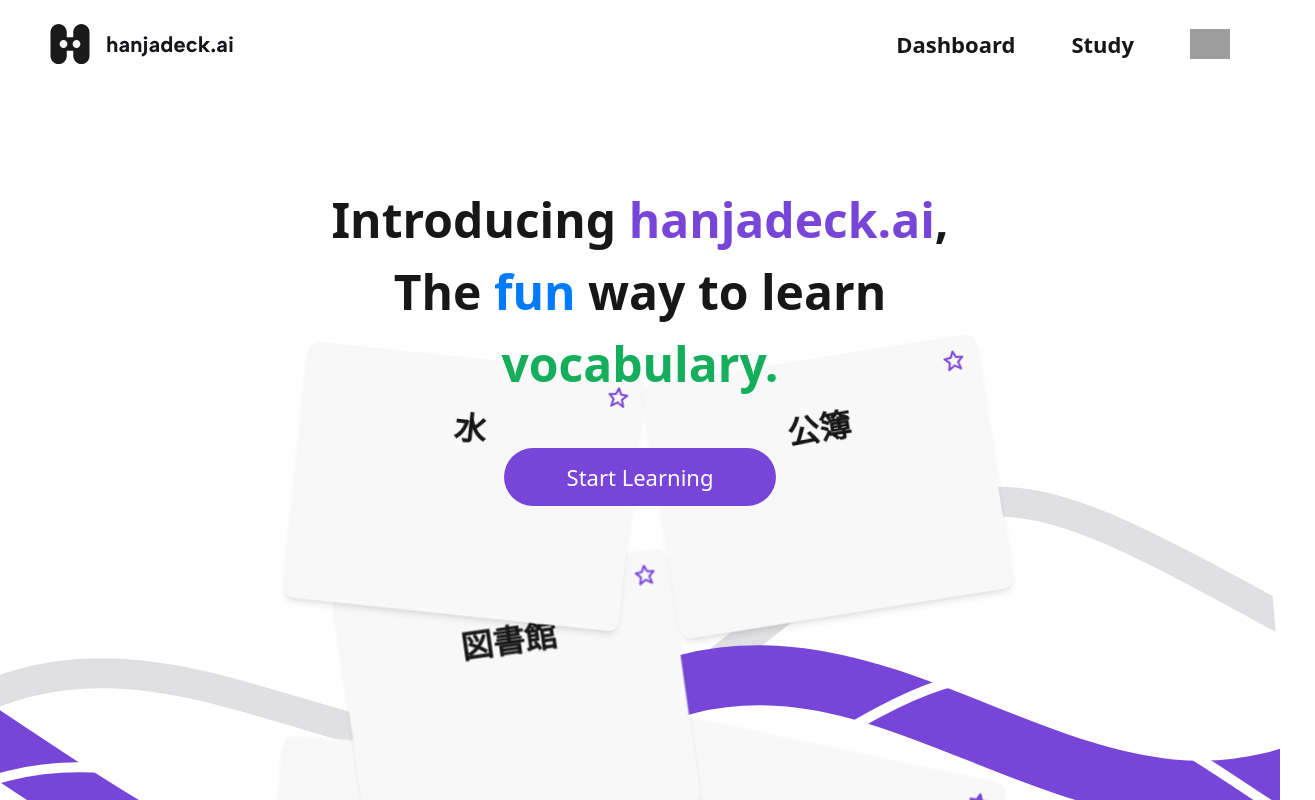
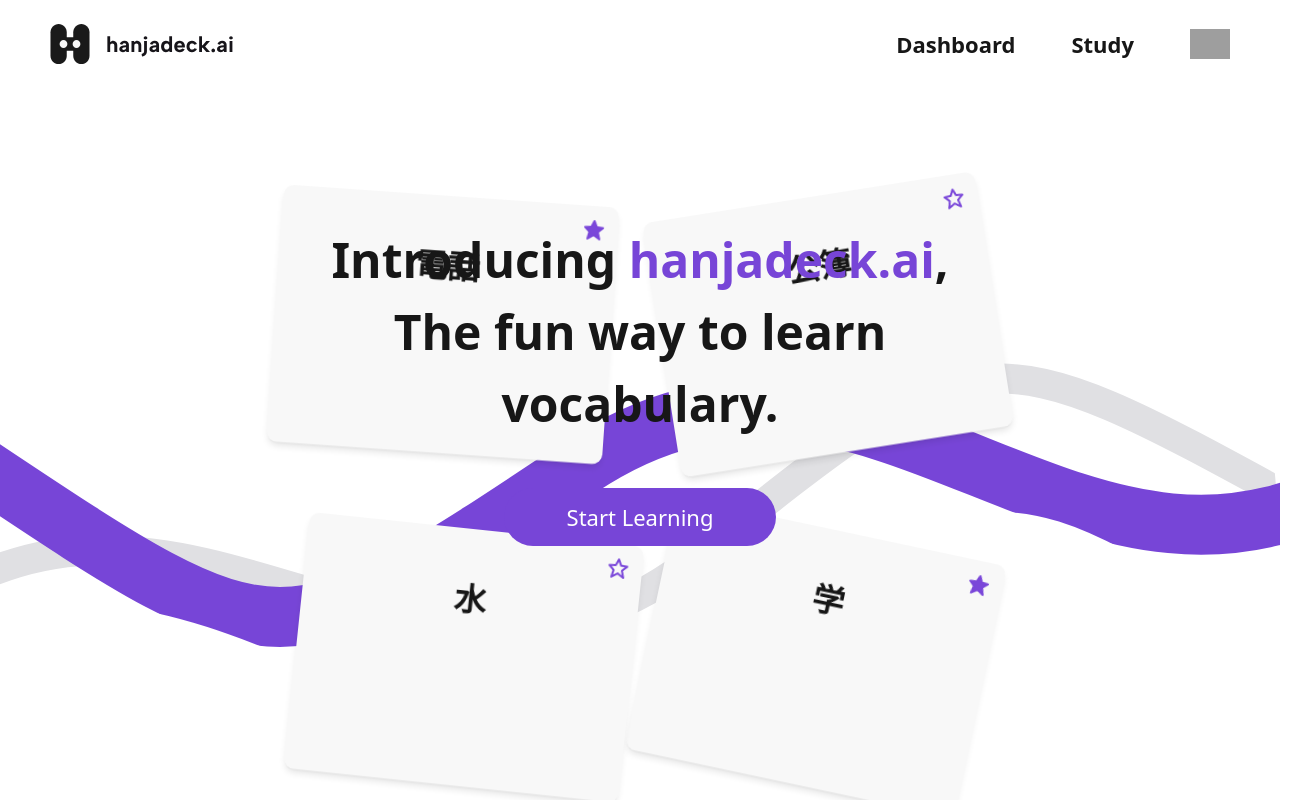
Before and after one commit to xorms571/hanjadeck.ai, a Next.js app: page /intro in a window 1280 px wide. Shown: the top 800 px of the page, 1315 px wide, since content can reach past the window. Built offline with nearby package versions, Linux system fonts and the light colour scheme; grey boxes are pictures that could not be loaded.

Commit message:
feat: enhance Header component z-index, improve navigation styles, and update SvgPathAnimationCSS visibility; adjust fade-up animations for smoother transitions

```diff
--- a/src/app/components/Header.tsx
+++ b/src/app/components/Header.tsx
@@ -15,14 +15,14 @@
     }, [pathname]);
 
     return (
-        <header className="mb-12 flex justify-between items-center font-bold">
-            <Link className="z-50" href='/'>
+        <header className="mb-12 z-152 flex justify-between items-center font-bold">
+            <Link className="z-152" href='/'>
                 <Image src='/logo-lg.svg' width={185} height={40} alt="logo"/>
             </Link>
 
             {/* Hamburger Menu Button */}
             <button
-                className="md:hidden z-50"
+                className="md:hidden z-152"
                 onClick={() => setIsMenuOpen(!isMenuOpen)}
                 aria-label="Toggle menu"
             >
@@ -32,7 +32,7 @@
             </button>
 
             {/* Navigation */}
-            <nav className={`${isMenuOpen ? 'flex pt-26! pb-6! pl-6! pr-8! text-sm! md:text-lg! md:p-0!' : 'hidden'} backdrop-blur-md flex-col-reverse absolute top-0 left-0 w-full shadow rounded-b-lg z-40 items-end gap-4 md:flex md:static md:flex-row md:w-auto md:bg-transparent md:shadow-none md:p-0 md:items-center md:gap-14`}>
+            <nav className={`${isMenuOpen ? 'flex pt-26! pb-6! pl-6! pr-8! text-sm! md:text-lg! md:p-0!' : 'hidden'} backdrop-blur-md z-151 flex-col-reverse absolute top-0 left-0 w-full shadow rounded-b-lg items-end gap-4 md:flex md:static md:flex-row md:w-auto md:bg-transparent md:shadow-none md:p-0 md:items-center md:gap-14`}>
                 <Link href='/dashboard' className="w-full text-right md:w-auto leading-7">Dashboard</Link>
                 <Link href='/learn' className="w-full text-right md:w-auto leading-7">Study</Link>
                 <Link href='/profile' className="w-full flex justify-end md:w-auto">
--- a/src/app/components/Path.tsx
+++ b/src/app/components/Path.tsx
@@ -11,6 +11,7 @@
 
             path.style.strokeDasharray = String(length);
             path.style.strokeDashoffset = String(length);
+            path.style.visibility = 'visible';
 
             // 애니메이션 시작
             const timer = setTimeout(() => {
@@ -31,6 +32,7 @@
                 stroke={color}
                 strokeWidth={strokeWidth}
                 fill="transparent"
+                style={{ visibility: 'hidden' }}
             />
         </svg>
     );
--- a/src/app/intro/page.tsx
+++ b/src/app/intro/page.tsx
@@ -7,23 +7,23 @@
 export default function IntroPage() {
     return (
         <>
-            <div className="max-w-2xl flex items-center gap-12 flex-col m-auto mt-30 z-150 relative">
+            <div className="max-w-2xl flex items-center gap-12 flex-col m-auto mt-10 lg:mt-40 z-150 relative">
                 <h2 className="text-center">
                     Introducing <b className="text-(--primary)">hanjadeck.ai</b>,<br />
-                    The <b className="text-[#007AFF]">fun</b> way to learn<br />
-                    <b className="text-[#14AE5C]">vocabulary.</b>
+                    The fun way to learn<br />
+                    vocabulary.
                 </h2>
                 <Button className="max-w-[272px]!">Start Learning</Button>
             </div>
-            <div className="w-full h-[850px] top-0 absolute left-0 -rotate-180">
-                <div className="w-2xl fade-up0 absolute -scale-50 rotate-4 -top-1/3 right-1/12"><FlipCard currentCard={mockupCards[1]} /></div>
-                <div className="w-2xl fade-up1 absolute -scale-50 rotate-12 -top-1/3 left-1/10"><FlipCard currentCard={mockupCards[0]} /></div>
-                <div className="w-2xl fade-up2 absolute -scale-50 -rotate-8 -top-1/8 left-1/3"><FlipCard currentCard={mockupCards[2]} /></div>
-                <div className="w-2xl fade-up3 absolute -scale-50 rotate-6 top-1/8 right-1/10"><FlipCard currentCard={mockupCards[3]} /></div>
-                <div className="w-2xl fade-up4 absolute -scale-50 -rotate-9 top-1/8 left-1/11"><FlipCard currentCard={mockupCards[4]} /></div>
-                <SvgPathAnimationCSS strokeWidth={60} color="#7745D7" top="-top-1/3" />
-                <SvgPathAnimationCSS strokeWidth={30} color="#E0E0E3" zIndex="-z-35" top="-top-1/3" className="rotate-175" transition={2.5} />
-                <SvgPathAnimationCSS strokeWidth={10} color="#fff" zIndex="-z-10" top="-top-1/2" className="-rotate-180" transition={1.5} />
+            <div className="w-full min-h-screen overflow-hidden top-0 absolute left-0 -rotate-180">
+                <div className="w-2xl fade-up0 opacity-0 absolute -scale-30 lg:-scale-50 rotate-4 bottom-1/12 right-1/12"><FlipCard currentCard={mockupCards[1]} /></div>
+                <div className="w-2xl fade-up1 opacity-0 absolute -scale-30 lg:-scale-50 rotate-12 bottom-1/2 left-1/10"><FlipCard currentCard={mockupCards[0]} /></div>
+                <div className="w-2xl fade-up2 opacity-0 hidden lg:inline-block absolute -scale-30 lg:-scale-50 -rotate-8 bottom-1/2 left-1/3"><FlipCard currentCard={mockupCards[2]} /></div>
+                <div className="w-2xl fade-up3 opacity-0 absolute -scale-30 lg:-scale-50 rotate-6 bottom-1/2 right-1/10"><FlipCard currentCard={mockupCards[3]} /></div>
+                <div className="w-2xl fade-up4 opacity-0 absolute -scale-30 lg:-scale-50 -rotate-9 bottom-1/12 left-1/11"><FlipCard currentCard={mockupCards[4]} /></div>
+                <SvgPathAnimationCSS strokeWidth={60} color="#7745D7" top="bottom-1/12" />
+                <SvgPathAnimationCSS strokeWidth={30} color="#E0E0E3" zIndex="-z-35" top="bottom-1/5" className="rotate-175" transition={2.5} />
+                <SvgPathAnimationCSS strokeWidth={10} color="#fff" zIndex="-z-10" top="bottom-1/3" className="-rotate-180" transition={1.5} />
             </div>
         </>
     )
--- a/src/app/style/globals.css
+++ b/src/app/style/globals.css
@@ -64,7 +64,7 @@
 
 .fade-up0 {
   opacity: 0;
-  transform: translateY(40px);
+  transform: translateY(400px);
   animation: fadeUp 1s ease-out forwards;
 }
 
@@ -76,8 +76,8 @@
 }
 .fade-up1 {
   opacity: 0;
-  transform: translateY(50px);
-  animation: fadeUp 2s ease-out forwards;
+  transform: translateY(500px);
+  animation: fadeUp 1.2s ease-out forwards;
 }
 
 @keyframes fadeUp {
@@ -88,8 +88,8 @@
 }
 .fade-up2 {
   opacity: 0;
-  transform: translateY(60px);
-  animation: fadeUp 3s ease-out forwards;
+  transform: translateY(600px);
+  animation: fadeUp .8s ease-out forwards;
 }
 
 @keyframes fadeUp {
@@ -100,8 +100,8 @@
 }
 .fade-up3 {
   opacity: 0;
-  transform: translateY(70px);
-  animation: fadeUp 4s ease-out forwards;
+  transform: translateY(700px);
+  animation: fadeUp 1.5s ease-out forwards;
 }
 
 @keyframes fadeUp {
@@ -112,8 +112,8 @@
 }
 .fade-up4 {
   opacity: 0;
-  transform: translateY(80px);
-  animation: fadeUp 5s ease-out forwards;
+  transform: translateY(800px);
+  animation: fadeUp .6s ease-out forwards;
 }
 
 @keyframes fadeUp {
```
